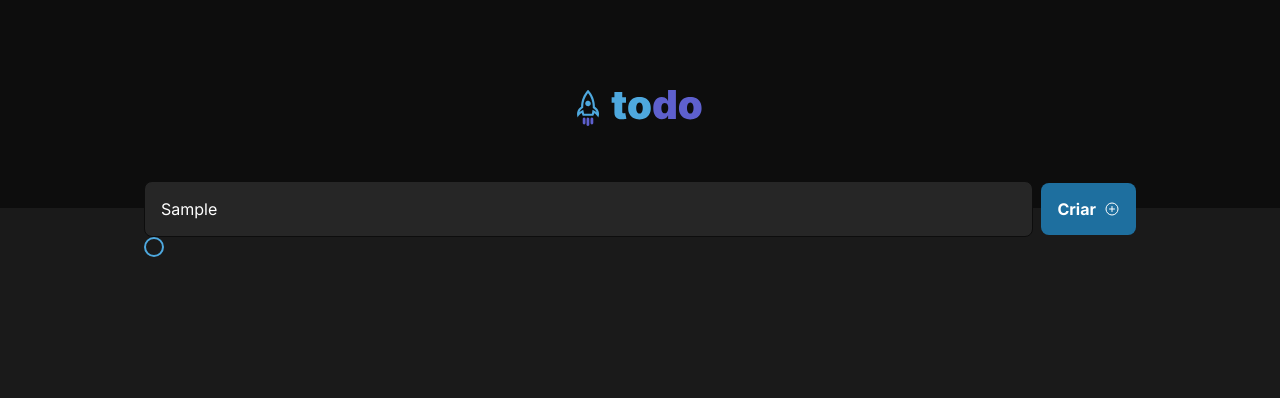
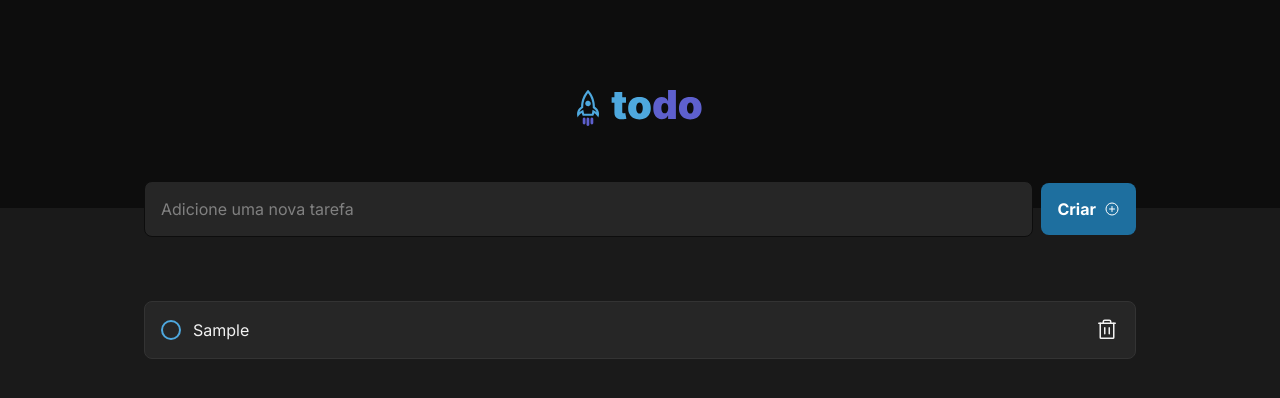
Before and after one commit to Jefferson08/ignite-desafio-1, a React (Vite) app: page / in a window 1280 px wide. Both pictures are taken after typing "Sample" into the empty fields and a click on the button "Criar". Shown: the top 398 px of the page. Built offline with nearby package versions, Linux system fonts and the light colour scheme.

Commit message:
Componente de Task e adição de tasks

```diff
--- a/package.json
+++ b/package.json
@@ -10,13 +10,16 @@
     "preview": "vite preview"
   },
   "dependencies": {
+    "classnames": "^2.5.1",
     "phosphor-react": "^1.4.1",
     "react": "^18.2.0",
-    "react-dom": "^18.2.0"
+    "react-dom": "^18.2.0",
+    "uuid": "^9.0.1"
   },
   "devDependencies": {
     "@types/react": "^18.2.15",
     "@types/react-dom": "^18.2.7",
+    "@types/uuid": "^9.0.8",
     "@typescript-eslint/eslint-plugin": "^6.0.0",
     "@typescript-eslint/parser": "^6.0.0",
     "@vitejs/plugin-react": "^4.0.3",
--- a/src/App.tsx
+++ b/src/App.tsx
@@ -1,19 +1,72 @@
 import {TaskForm} from "./components/TaskForm";
 import {Header} from "./components/Header";
-import {MyCheckbox} from "./components/Checkbox.tsx";
+import {Task} from "./components/Task.tsx";
+import { v4 as uuidv4 } from 'uuid';
+import {useState} from "react";
+
+export interface TaskProps {
+    id: string
+    text: string,
+    done: boolean,
+}
+
 function App() {
-  return (
+    const [tasks, setTasks] = useState<TaskProps[]>([])
+
+    const handleAddTask = (text: string) => {
+        const newTask: TaskProps = {
+            id: uuidv4(),
+            text: text,
+            done: false,
+        }
+
+        setTasks([...tasks, newTask])
+    }
+
+    const handleToggleTask = (id: string) => {
+        const newTasks = tasks.map(task => {
+            if(task.id === id) {
+                return {
+                   ...task,
+                    done:!task.done
+                }
+            }
+            return task
+        })
+
+        setTasks(newTasks)
+    }
+
+    const handleDeleteTask = (id: string) => {
+        const newTasks = tasks.filter(task => task.id!== id)
+
+        setTasks(newTasks)
+    }
+
+    return (
       <>
           <Header/>
 
           <main>
+              <div className="container mb-16">
+                  <TaskForm handleAddTask={handleAddTask} />
+              </div>
+
               <div className="container">
-                  <TaskForm/>
-                  <MyCheckbox/>
+                  <div className="taks-container flex flex-col gap-3">
+                      {tasks.map(task => (
+                          <Task
+                              key={task.id}
+                              task={task}
+                              handleToggle={handleToggleTask}
+                              handleDelete={handleDeleteTask}
+                          />
+                      ))}
+                  </div>
               </div>
           </main>
 
       </>
-  )
+    )
 }
 export default App
--- a/src/components/Checkbox.tsx
+++ b/src/components/Checkbox.tsx
@@ -1,8 +1,16 @@
 import { Check } from 'phosphor-react';
+import classnames from 'classnames';
 
-export const MyCheckbox = ({isChecked = false}) => (
+export const Checkbox = ({ isChecked = false, ...rest}) => (
     <div
-        className={`w-5 h-5 flex items-center justify-center border-2 bg-transparent border-blue rounded-full focus:ring-opacity-0 hover:bg-blue-dark hover:bg-opacity-20 ${isChecked ? 'bg-purple-dark border-purple-dark hover:bg-opacity-100' : ''}`}>
-        {isChecked && <Check size={16} className="text-gray-100"/>}
+        {...rest}
+        className={classnames(
+            'w-5 h-5 flex items-center justify-center border-2 bg-transparent cursor-pointer border-blue rounded-full focus:ring-opacity-0 hover:bg-blue-dark hover:bg-opacity-20',
+            {
+                'bg-purple-dark border-purple-dark hover:bg-opacity-100': isChecked,
+            }
+        )}
+    >
+        {isChecked && <Check size={16} className="text-gray-100" />}
     </div>
-)
+);
--- /dev/null
+++ b/src/components/Task.tsx
@@ -0,0 +1,28 @@
+import classnames from "classnames";
+import {Checkbox} from "./Checkbox.tsx";
+import {Trash} from "phosphor-react";
+import {TaskProps} from "../App.tsx";
+
+interface Props {
+    task: TaskProps,
+    handleDelete: (id: string) => void,
+    handleToggle: (id: string) => void
+}
+
+export const Task = ({task, handleDelete, handleToggle}: Props) => {
+    return (
+        <div className="flex items-center gap-3 p-4 bg-gray-500 border border-gray-400 rounded-lg">
+            <Checkbox isChecked={task.done} onClick={() => handleToggle(task.id)} />
+
+            <p
+                className={classnames("text-gray-100 flex-1", {
+                    "line-through text-gray-300": task.done
+                })}
+            >
+                {task.text}
+            </p>
+
+            <Trash className="text-gray-100" size={24} onClick={() => handleDelete(task.id)} />
+        </div>
+    )
+}
--- a/src/components/TaskForm.tsx
+++ b/src/components/TaskForm.tsx
@@ -1,16 +1,27 @@
 import {Input} from "./Input";
 import {PlusCircle} from "phosphor-react";
 import {Button} from "./Button";
-import {FormEvent} from "react";
+import {FormEvent, useState} from "react";
 
-export const TaskForm = () => {
-    function handleCreateTask(event: FormEvent) {
+interface TaskFormProps {
+    handleAddTask: (text: string) => void;
+}
+
+export const TaskForm = ({handleAddTask}:TaskFormProps) => {
+
+    const [inputValue, setInputValue] = useState(""); // State to store input valu
+    function handleSubmit(event: FormEvent) {
         event.preventDefault();
+
+        if(inputValue.length > 3) {
+            setInputValue("");
+            handleAddTask(inputValue);
+        }
     }
 
     return (
-        <form className="flex items-center gap-2 -mt-[27px]" onSubmit={handleCreateTask}>
-            <Input placeholder="Adicione uma nova tarefa" type="text"/>
+        <form className="flex items-center gap-2 -mt-[27px]" onSubmit={handleSubmit}>
+            <Input value={inputValue} placeholder="Adicione uma nova tarefa" type="text" onChange={(e) => setInputValue(e.target.value)}/>
             <Button text="Criar" icon={<PlusCircle className="text-white" size={16} />}/>
         </form>
     )
```
Also changed, not shown: 1 other file (tests, documents, lock files or other folders).
